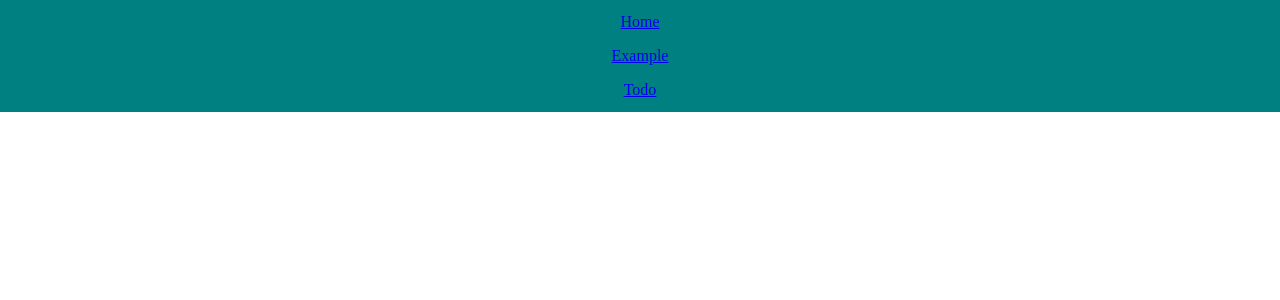
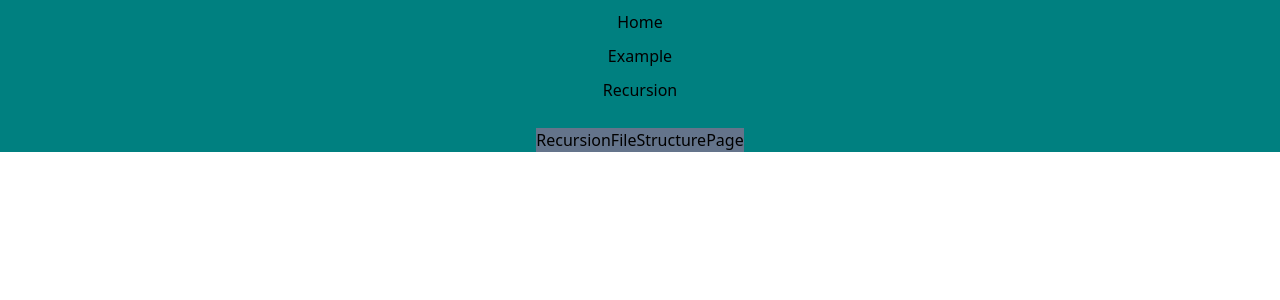
Before and after one commit to joshjacobbaker/quickReactPractice, a React app: page /recursion in a window 1280 px wide. Before the commit this address had no page. Shown: the top 300 px of the page. Built offline with nearby package versions, Linux system fonts and the light colour scheme.

Commit message:
Added tailwindcss

```diff
--- a/package.json
+++ b/package.json
@@ -46,6 +46,7 @@
     "@types/react": "^18.3.18",
     "@types/react-dom": "^18.3.5",
     "@types/react-router-dom": "^5.3.3",
+    "autoprefixer": "^10.4.20",
     "babel-loader": "^9.2.1",
     "css-loader": "^7.1.2",
     "eslint": "^9.18.0",
@@ -54,8 +55,11 @@
     "jest": "^29.7.0",
     "jest-environment-jsdom": "^29.7.0",
     "lint-staged": "^15.4.1",
+    "postcss": "^8.5.1",
+    "postcss-loader": "^8.1.1",
     "prettier": "^3.4.2",
     "style-loader": "^4.0.0",
+    "tailwindcss": "^3.4.17",
     "ts-jest": "^29.2.5",
     "ts-loader": "^9.2.6",
     "typescript": "^4.4.3",
--- /dev/null
+++ b/postcss.config.js
@@ -0,0 +1,6 @@
+module.exports = {
+  plugins: {
+    tailwindcss: {},
+    autoprefixer: {},
+  },
+}
--- a/src/App.tsx
+++ b/src/App.tsx
@@ -1,7 +1,10 @@
 import React from 'react'
 import { BrowserRouter as Router, Route, Routes, Link } from 'react-router-dom'
 import ExamplePage from './pages/ExamplePage'
+import RecursionFileStructurePage from './pages/RecursionFileStructurePage'
 import './styles/reset.css'
+import './styles/tailwind.css'
+
 const Home: React.FC = () => (
   <div>
     <h1>Welcome to My React SPA</h1>
@@ -34,14 +37,14 @@ const App: React.FC = () => {
               <Link to="/example">Example</Link>
             </li>
             <li style={{ margin: '10px' }}>
-              <Link to="/todo">Todo</Link>
+              <Link to="/recursion">Recursion</Link>
             </li>
           </ul>
         </nav>
         <Routes>
           <Route path="/" element={<Home />} />
           <Route path="/example" element={<ExamplePage />} />
-          <Route path="/todo" element={<ExamplePage />} />
+          <Route path="/recursion" element={<RecursionFileStructurePage />} />
         </Routes>
       </div>
     </Router>
--- /dev/null
+++ b/src/components/RecursionFileStructure.tsx
@@ -0,0 +1,7 @@
+import React from 'react'
+
+function RecursionFileStructure() {
+  return <div>RecursionFileStructure</div>
+}
+
+export default RecursionFileStructure
--- /dev/null
+++ b/src/pages/RecursionFileStructurePage.tsx
@@ -0,0 +1,7 @@
+import React from 'react'
+
+function RecursionFileStructurePage() {
+  return <div className="mt-4 bg-slate-500">RecursionFileStructurePage</div>
+}
+
+export default RecursionFileStructurePage
--- /dev/null
+++ b/src/styles/tailwind.css
@@ -0,0 +1,3 @@
+@import 'tailwindcss/base';
+@import 'tailwindcss/components';
+@import 'tailwindcss/utilities';
--- /dev/null
+++ b/tailwind.config.js
@@ -0,0 +1,8 @@
+/** @type {import('tailwindcss').Config} */
+module.exports = {
+  content: ['./src/**/*.{js,jsx,ts,tsx}', './public/index.html'],
+  theme: {
+    extend: {},
+  },
+  plugins: [],
+}
--- a/webpack.config.js
+++ b/webpack.config.js
@@ -1,22 +1,22 @@
-const path = require('path');
-const HtmlWebpackPlugin = require('html-webpack-plugin');
+const path = require('path')
+const HtmlWebpackPlugin = require('html-webpack-plugin')
 
 module.exports = {
   entry: './src/index.tsx',
   output: {
     path: path.resolve(__dirname, 'dist'),
     filename: 'bundle.js',
-        publicPath: '/'
+    publicPath: '/',
   },
   resolve: {
-        extensions: ['.ts', '.tsx', '.js', '.jsx']
+    extensions: ['.ts', '.tsx', '.js', '.jsx'],
   },
   module: {
     rules: [
       {
         test: /\.tsx?$/,
         use: 'ts-loader',
-                exclude: /node_modules/
+        exclude: /node_modules/,
       },
       {
         test: /\.js$/,
@@ -24,25 +24,26 @@ module.exports = {
         use: {
           loader: 'babel-loader',
           options: {
-                        presets: ['@babel/preset-env', '@babel/preset-react']
-                    }
-                }
+            presets: ['@babel/preset-env', '@babel/preset-react'],
+          },
+        },
       },
       {
         test: /\.css$/,
-                use: ['style-loader', 'css-loader']
-            }
-        ]
+        use: ['style-loader', 'css-loader', 'postcss-loader'],
+      },
+    ],
   },
   plugins: [
     new HtmlWebpackPlugin({
-            template: './public/index.html'
-        })],
+      template: './public/index.html',
+    }),
+  ],
   devServer: {
     contentBase: path.join(__dirname, 'public'),
     compress: true,
     port: 9000,
-        historyApiFallback: true
+    historyApiFallback: true,
   },
-    mode: 'development'
-};
+  mode: 'development',
+}
```
Also changed, not shown: 1 other file (tests, documents, lock files or other folders). Lines whose indentation alone changed are shown as unchanged.
